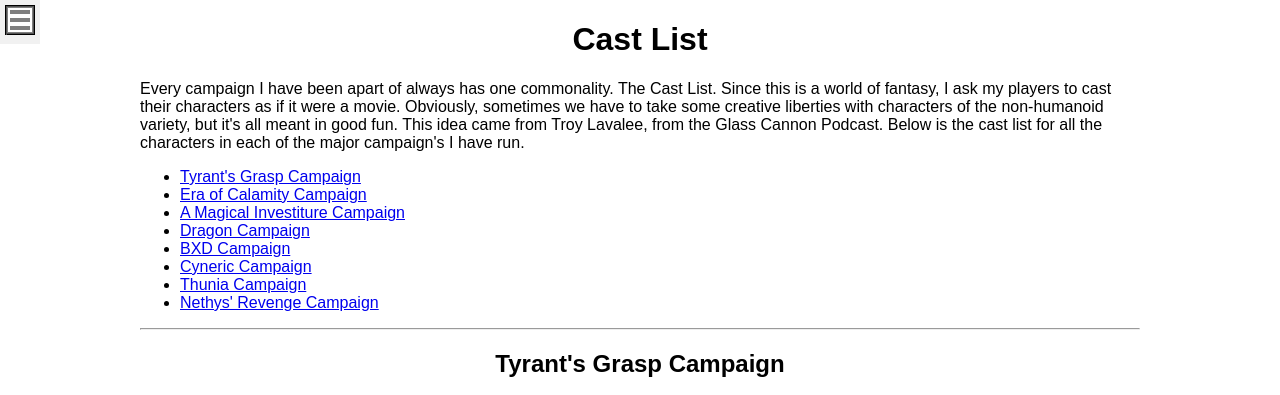
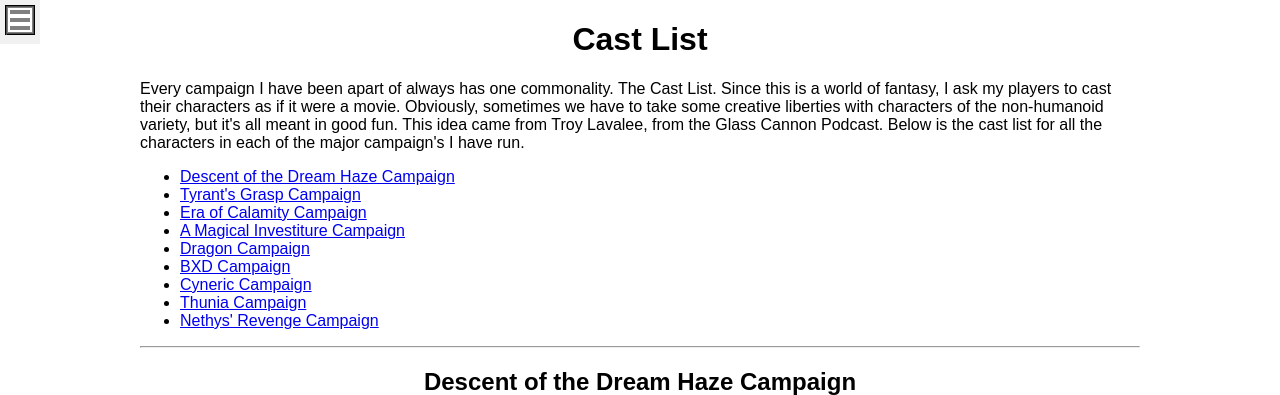
Before and after one commit to Dude036/Cyneric, a Django app: page /cast/ in a window 1280 px wide. Shown: the top 395 px of the page. Run offline with Django 3.2, Linux system fonts and the light colour scheme; grey boxes labelled with a size stand in for pictures from a placeholder-image service; parts of the project's set-up code (start-up, migrations or seed data) failed here and were passed over; some libraries are stand-ins or nearby versions.

Commit message:
Beginning Dream Haze

```diff
--- a/requirements.txt
+++ b/requirements.txt
@@ -18,4 +18,4 @@ soupsieve>=2.2.1
 sqlparse>=0.4.1
 tqdm>=4.62.2
 typing-extensions>=3.10.0.2
-urllib3> =1.26.7
+urllib3>=1.26.7
--- a/static/templates/cast.html
+++ b/static/templates/cast.html
@@ -12,6 +12,9 @@
   Below is the cast list for all the characters in each of the major campaign's I have run.
 </p>
 <ul>
+  <li>
+    <a href="#Dream">Descent of the Dream Haze Campaign</a>
+  </li>
   <li>
     <a href="#Tyrant">Tyrant's Grasp Campaign</a>
   </li>
@@ -37,6 +40,28 @@
     <a href="#Nethys">Nethys' Revenge Campaign</a>
   </li>
 </ul>
+<hr>
+<h2>
+  <a name="Dream">
+    Descent of the Dream Haze Campaign
+  </a>
+</h2>
+<div class="cast_container">
+  <div class="cast_photo">
+    <img class="cast_photo_img" src="/static/img/Dream/Clint Eastwood.jpg" alt="Clint Eastwood">
+    <img class="cast_photo_img" src="/static/img/Dream/Viper.jpg" alt="Viper">
+    <p>
+      <b>Clint Eastwood</b> as <b>Vrastis "Viper" Calhoun</b>
+    </p>
+  </div>
+  <div class="cast_photo">
+    <img class="cast_photo_img" src="/static/img/Dream/Ashley Liao.jpg" alt="Ashley Liao">
+    <img class="cast_photo_img" src="/static/img/Dream/Nyx.jpg" alt="Nyx">
+    <p>
+      <b>Ashley Liao</b> as <b>Nyx</b>
+    </p>
+  </div>
+</div>
 <hr>
 <h2>
   <a name="Tyrant">
```
Also changed, not shown: static/img/Dream/Ashley Liao.jpg (added), static/img/Dream/Clint Eastwood.jpg (added), static/img/Dream/Nyx.jpg (added), static/img/Dream/Viper.jpg (added).
